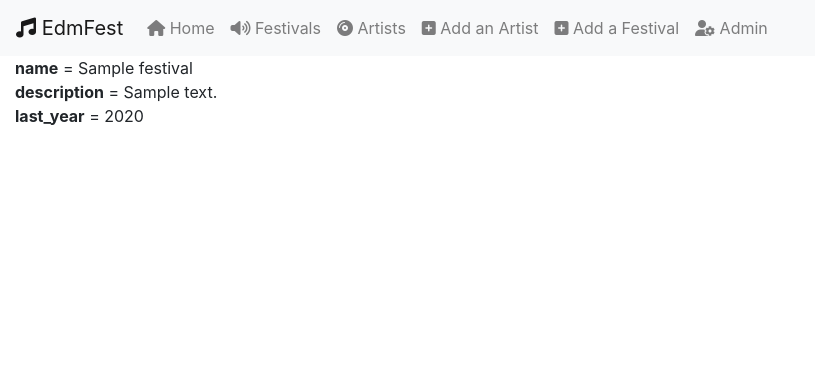
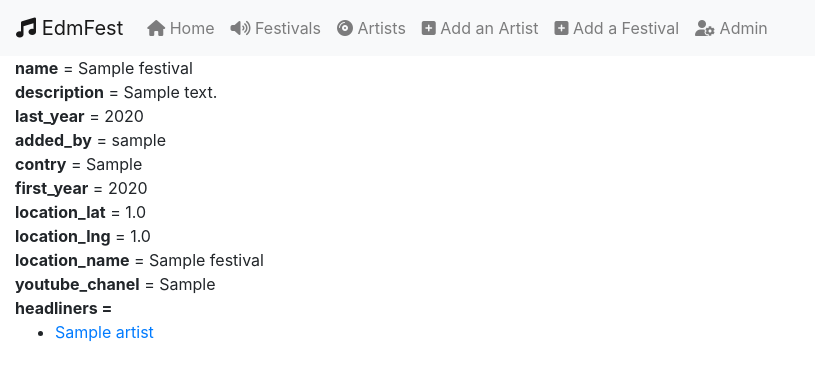
Before and after one commit to Mrgove10/EdmFest, a Django app: page /festival/1/ in a window 1280 px wide. Shown: the top 381 px of the page, without its empty margins (0-815 px from the left). Run offline with Django 3.2, Linux system fonts and the light colour scheme; tables that the repository leaves empty hold one stand-in row (values such as "Sample post"); some libraries are stand-ins or nearby versions.

Commit message:
[add] detail pages

```diff
--- a/EdmFest/landing/templates/landing/artists.html
+++ b/EdmFest/landing/templates/landing/artists.html
@@ -3,7 +3,7 @@
 <h1>All attists</h1>
 <ul>
 {% for art in artists %}
-<li><a href='/festival/{{art.id}}'>{{ art.stage_name }}</a></li>
+<li><a href='/artist/{{art.id}}'>{{ art.stage_name }}</a></li>
 {% endfor %}
 </ul>
 {% endblock %}
--- a/EdmFest/landing/templates/landing/festival.html
+++ b/EdmFest/landing/templates/landing/festival.html
@@ -3,4 +3,18 @@
 <b>name</b> = {{festival.name}}<br>
 <b>description</b> = {{festival.description}}<br>
 <b>last_year</b> = {{festival.last_year}}<br>
+<b>added_by</b> = {{festival.added_by}}<br>
+<b>contry</b> = {{festival.contry}}<br>
+<b>first_year</b> = {{festival.first_year}}<br>
+<b>location_lat</b> = {{festival.location_lat}}<br>
+<b>location_lng</b> = {{festival.location_lng}}<br>
+<b>location_name</b> = {{festival.location_name}}<br>
+<b>youtube_chanel</b> = {{festival.youtube_chanel}}<br>
+
+<b>headliners = </b>
+<ul>
+{% for head in headliners %}
+<li><a href='/festival/{{head.id}}'>{{ head.stage_name }}</a></li>
+{% endfor %}
+</ul>
 {% endblock %}
--- a/EdmFest/landing/views.py
+++ b/EdmFest/landing/views.py
@@ -47,7 +47,8 @@ def festival(request, id):
         raise Http404
     template = loader.get_template('landing/festival.html')
     context = {
-        "festival": festivalVar
+        "festival": festivalVar,
+        "headliners":festivalVar.headliners.all(),
     }
     return HttpResponse(template.render(context, request))
 
```
Also changed, not shown: EdmFest/landing/templates/landing/artist.html (+7 -1 lines).
